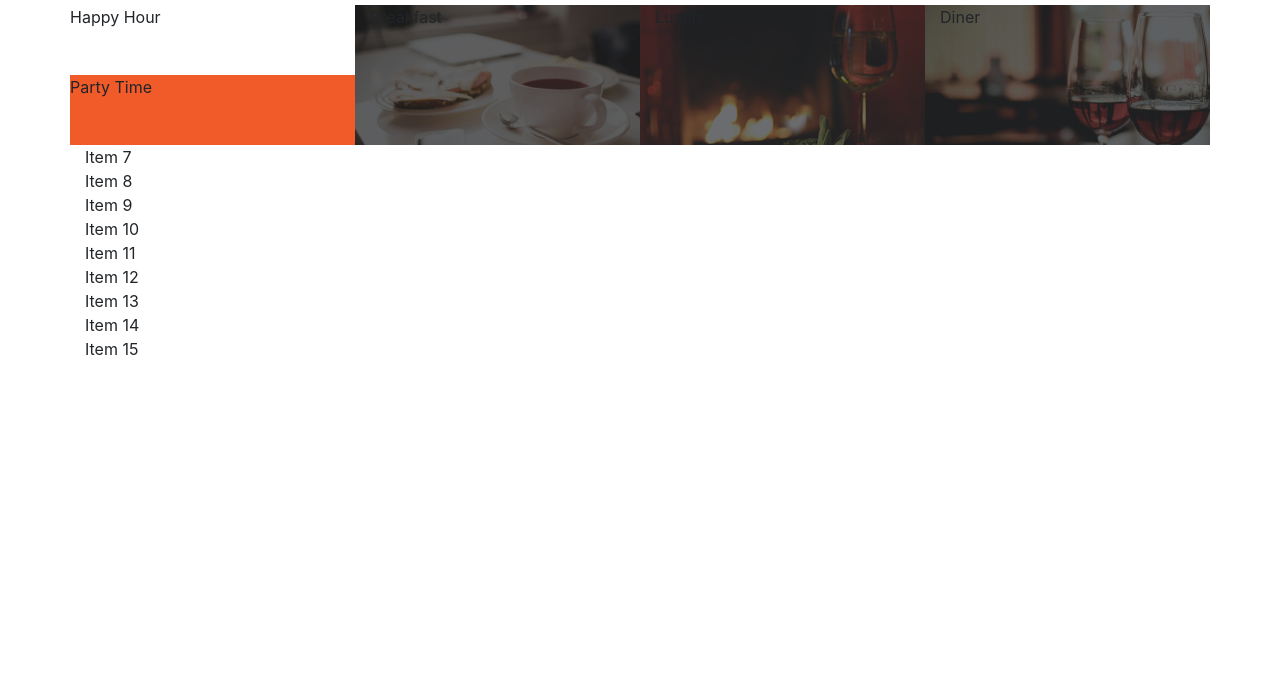
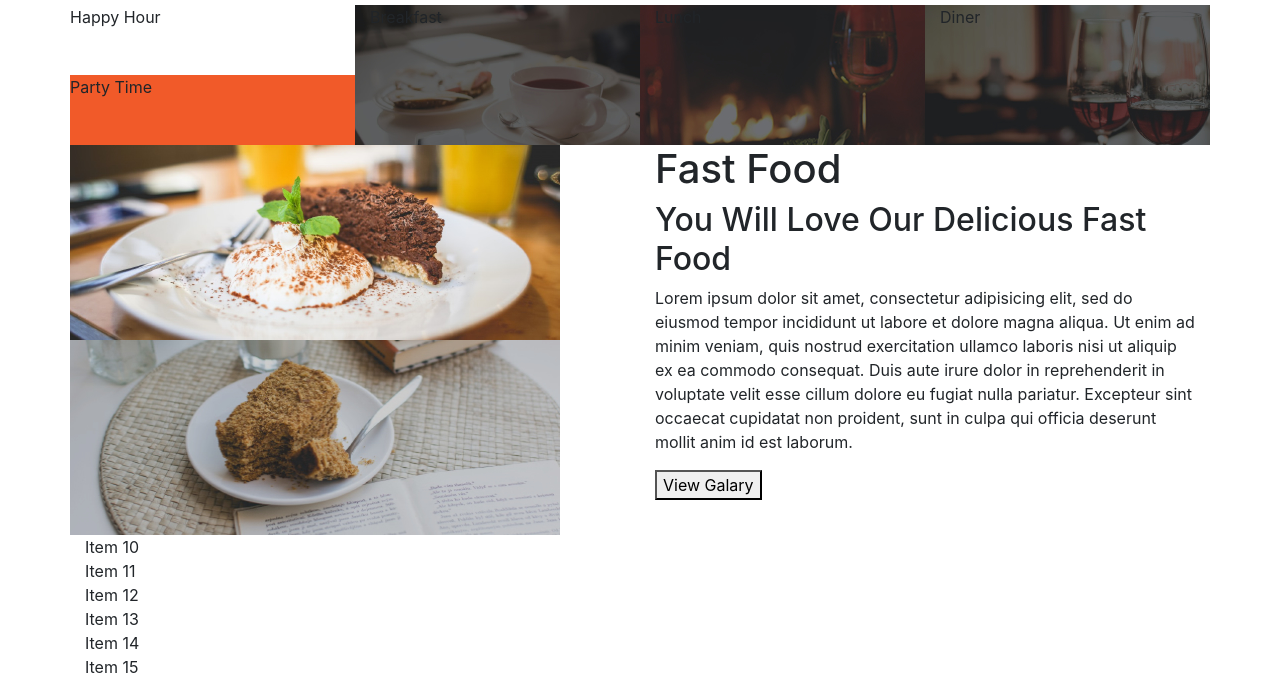
Before and after one commit to MakerJoseph/anitas-kitchen, a plain HTML site: page index.html in a window 1280 px wide. Shown: the part 356-1035 px from the top of the page. Before the commit the page ends 800 px from the top, so only its background shows below. Drawn offline with nearby package versions, Linux system fonts and the light colour scheme.

Commit message:
added fastfood section images floating left using collumns

```diff
--- a/css/styles.css
+++ b/css/styles.css
@@ -3,6 +3,7 @@
 }
 h3{
   text-align: center;
+  font-weight: bold;
 }
 #breakfast{
   height: 140px;
--- a/index.html
+++ b/index.html
@@ -16,18 +16,26 @@
       </div>
       <div class="row">
         <div class="col" id="happy">
-          <div class="row" id="hour">Happy Hour</div>
-          <div class="row" id="party" style="background-color: #F15A29">Party Time</div>
+          <div class="row" id="hour"><p>Happy Hour</p></div>
+          <div class="row" id="party" style="background-color: #F15A29"><p>Party Time</p></div>
         </div>
         <div class="col" id="breakfast">Breakfast</div>
         <div class="col" id="lunch">Lunch</div>
         <div class="col" id="dinner">Diner</div>
       </div>
 
+      <div class="row">
+        <div class="col">
+          <div class="row"><img src="ip2/assets/fastFood1.jpg" alt=""></div>
+          <div class="row"><img src="ip2/assets/fastFood2.jpg" alt=""></div>
+        </div>
+        <div class="col"><h1>Fast Food</h1>
+          <h2>You Will Love Our Delicious Fast Food</h2>
+          <p>Lorem ipsum dolor sit amet, consectetur adipisicing elit, sed do eiusmod tempor incididunt ut labore et dolore magna aliqua. Ut enim ad minim veniam, quis nostrud exercitation ullamco laboris nisi ut aliquip ex ea commodo consequat. Duis aute irure dolor in reprehenderit in voluptate velit esse cillum dolore eu fugiat nulla pariatur. Excepteur sint occaecat cupidatat non proident, sunt in culpa qui officia deserunt mollit anim id est laborum.</p>
+          <button type="button" name="button">View Galary</button>
+        </div>
+      </div>
 
-      <div class="span-col-2">Item 7</div>
-      <div class="span-col-2">Item 8</div>
-      <div class="span-col-2">Item 9</div>
       <div class="span-col-2">Item 10</div>
       <div class="span-col-4">Item 11</div>
       <div class="span-col-4">Item 12</div>
```
